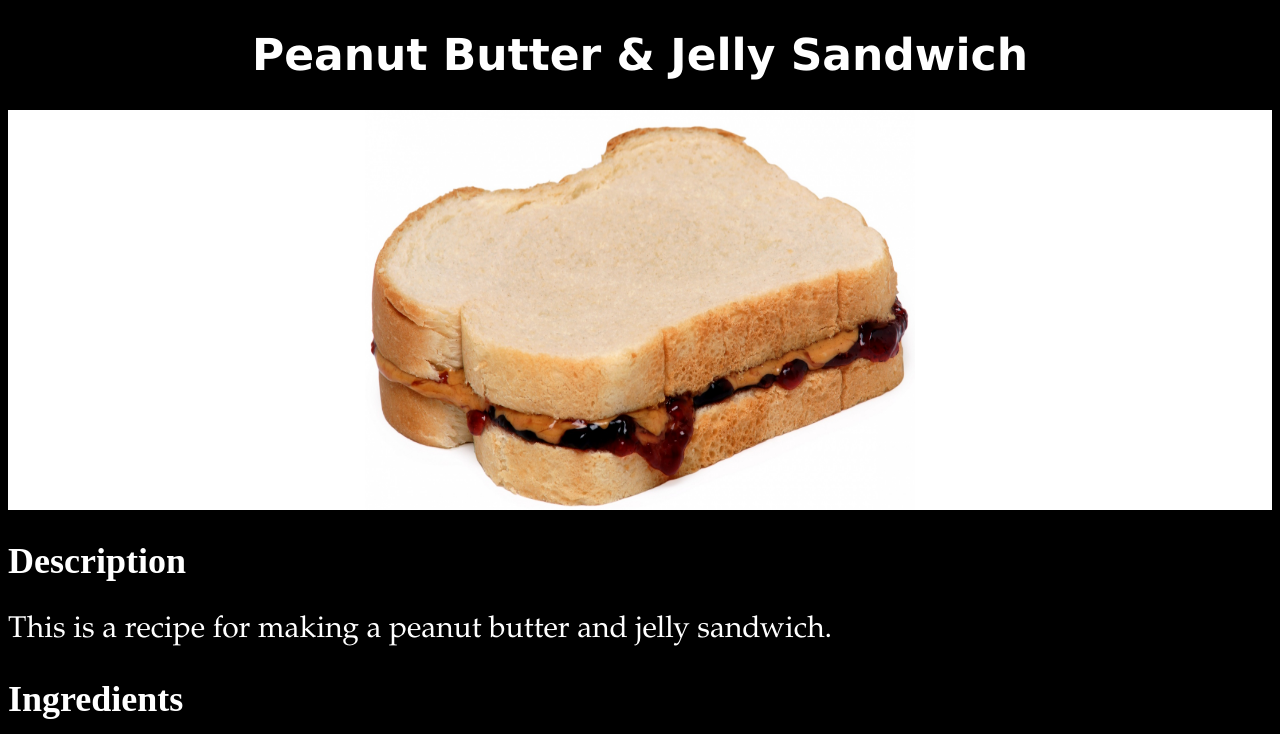
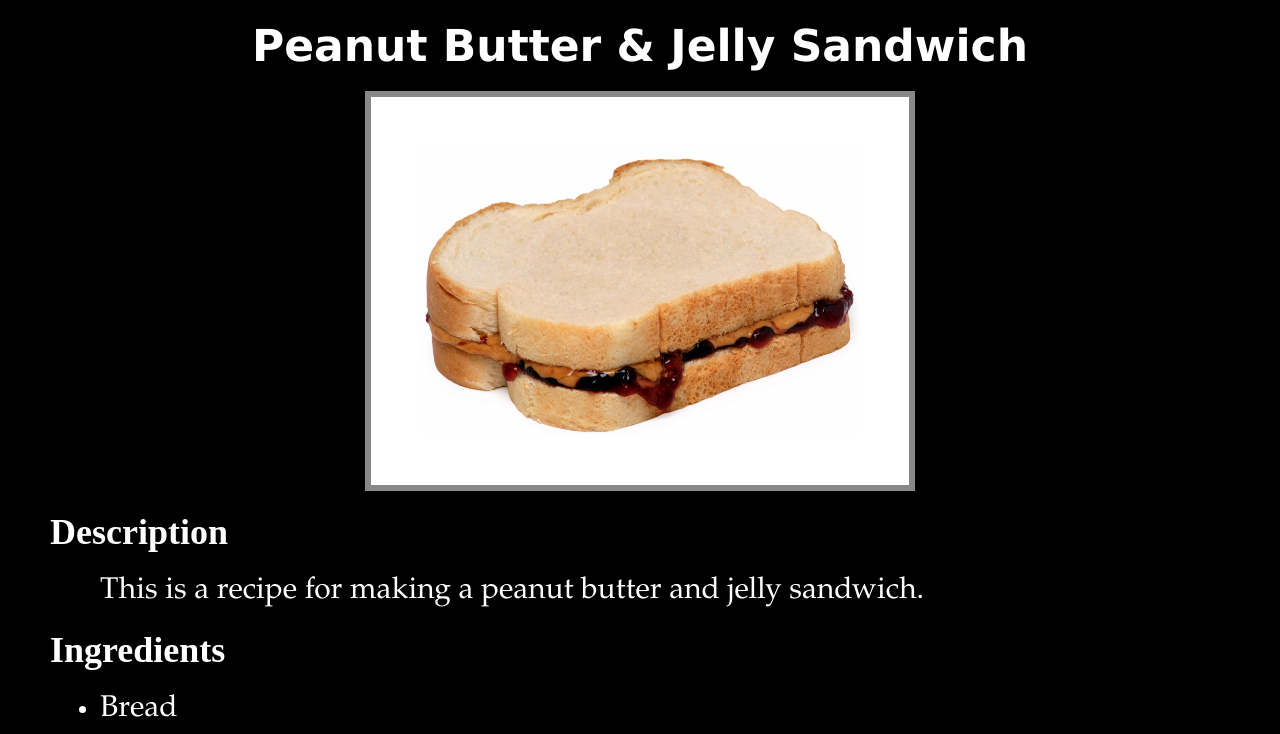
Before and after one commit to justinmhudson/odin-recipes, a plain HTML site: page recipes/pbj.html in a window 1280 px wide. Shown: the top 734 px of the page. Drawn offline with Linux system fonts and the light colour scheme.

Commit message:
Add styling for margin, padding and border

```diff
--- a/recipes/pbj.html
+++ b/recipes/pbj.html
@@ -9,9 +9,7 @@
     <body>
         <h1>Peanut Butter & Jelly Sandwich</h1>
 
-        <div>
-            <img src="../images/sandwich.jpg" alt="Photo of peanut butter and jelly sandwich" width="550" height="400">
-        </div>
+        <img id="pbj" src="../images/sandwich.jpg" alt="Photo of peanut butter and jelly sandwich" width="550" height="400">
         <h2>Description</h2>
         <p>This is a recipe for making a peanut butter and jelly sandwich.</p>
 
--- a/style.css
+++ b/style.css
@@ -1,5 +1,10 @@
 * {
     background-color: #000;
+    color: #fff;
+
+    margin: 0;
+    padding: 0;
+    box-sizing: border-box;
 }
 
 /* Text */
@@ -8,25 +13,23 @@ h1 {
     font-family: 'Verdana', sans-serif;
     text-align: center;
     font-size: 44px;
+    margin: 20px 0px;
 }
 
 h2 {
     font-family: 'Times New Roman', serif;
     font-size: 36px;
+    margin: 20px 50px;
 }
 
 p, ol, ul {
     font-family: 'Garamond', serif;
     font-size: 30px;
+    margin: 10px 100px;
 }
 
-h1,
-h2,
-p,
-ol,
-ul,
-a {
-    color: #fff;
+li {
+    margin: 10px 0px;
 }
 
 a:visited {
@@ -36,13 +39,12 @@ a:visited {
 /* Images */
 
 img{
-    display:block;
+    display: block;
     margin: auto;
+    border: 6px solid #888;
 }
 
-div{
-    display: block;
-    margin: auto;
-    width: 100%;
+#pbj{
+    padding: 50px;
     background-color: #fff;
 }
```
